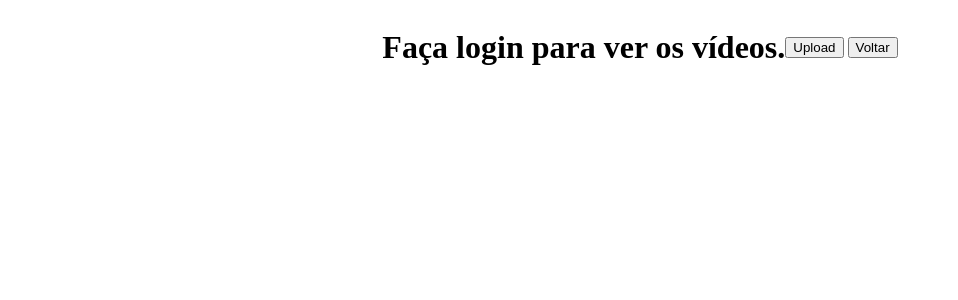
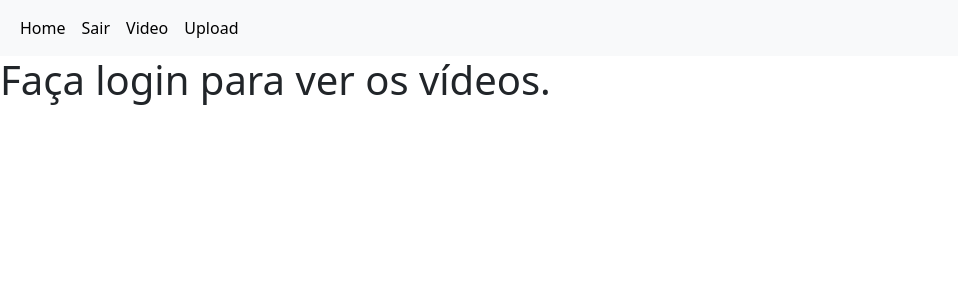
Before and after one commit to joaovyctorfc/Projeto-UFA, a PHP site: page /TelaVideo.php in a window 1280 px wide. Shown: the top 300 px of the page, without its empty margins (0-958 px from the left). Run offline with PHP 8.4, Linux system fonts and the light colour scheme.

Commit message:
boobstrapInicio

```diff
--- a/TelaLogin/TelaVideo.php
+++ b/TelaLogin/TelaVideo.php
@@ -3,18 +3,42 @@
 <head>
     <meta charset="UTF-8">
     <meta name="viewport" content="width=device-width, initial-scale=1.0">
+    <link href="https://cdn.jsdelivr.net/npm/bootstrap@5.3.2/dist/css/bootstrap.min.css" rel="stylesheet" integrity="sha384-T3c6CoIi6uLrA9TneNEoa7RxnatzjcDSCmG1MXxSR1GAsXEV/Dwwykc2MPK8M2HN" crossorigin="anonymous">
+
+ <!-- Make sure you put this AFTER Leaflet's CSS -->
+ <script src="https://unpkg.com/leaflet@1.9.4/dist/leaflet.js"
+ integrity="sha256-20nQCchB9co0qIjJZRGuk2/Z9VM+kNiyxNV1lvTlZBo="
+crossorigin=""></script>
     <title>Visualização</title>
-    <style>
-        body {
-            display: flex;
-            justify-content: center;
-            align-items: center;
-            flex-wrap: wrap;
-            min-height: vh;
-        }
+
+    <nav class="navbar navbar-expand-lg bg-body-tertiary">
+  <div class="container-fluid">
+
+    <div class="collapse navbar-collapse" id="navbarSupportedContent">
+      <ul class="navbar-nav me-auto mb-2 mb-lg-0">
+        <li class="nav-item">
+          <a class="nav-link active" aria-current="page" href="Localizacao.php">Home</a>
+
+        </li>
+        <li class="nav-item">
+        <a class="nav-link active" aria-current="page" href="index.php">Sair</a>
+        </li>
+        <li class="nav-item">
+        <a class="nav-link active" aria-current="page" href="TelaVideo.php">Video</a>
+        </li>
+        <li class="nav-item">
+          <a class="nav-link active" aria-current="page" href="Video.php">Upload</a>
+
+        </li>
+
+      </form>
+    </div>
+  </div>
+</nav>    <style>
+
         video {
-            width: 640px;
-            height: 360px;
+            width: 300px;
+            height: 400px;
         }
     </style>
 </head>
@@ -74,9 +98,6 @@
         echo "<h1>Faça login para ver os vídeos.</h1>";
     }
     ?>
-    <form action="Video.php" method="post">
-    <input type="submit" name="upload" value="Upload">
-    <button type="button" onclick="window.location.href = 'Localizacao.php';">Voltar</button>
-    </form>
+
 </body>
 </html>
```
Also changed, not shown: TelaLogin/Localizacao.php (+8 -27 lines), TelaLogin/Video.php (+28 -2 lines).
